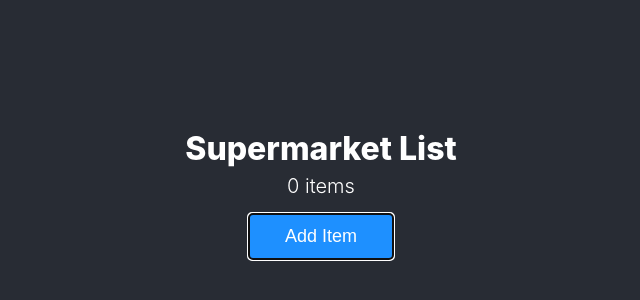
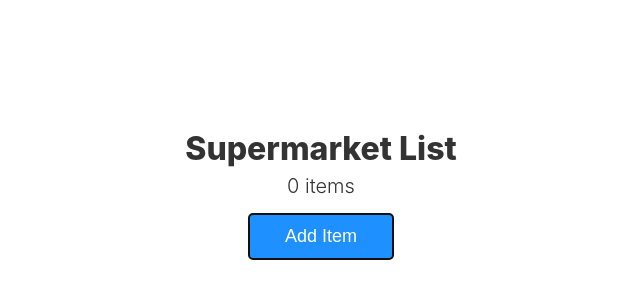
Before and after one commit to julioale21/Tradelhem-Challenge, a React (Create React App) app: page / in a window 1280 px wide. Shown: the part 206-506 px from the top of the page, without its empty margins (319-959 px from the left). Built offline with nearby package versions, Linux system fonts and the light colour scheme.

Commit message:
Update theme.css

```diff
--- a/src/theme.css
+++ b/src/theme.css
@@ -9,13 +9,12 @@ body {
 
 #root {
   text-align: center;
-  background-color: #282c34;
   min-height: 100vh;
   display: flex;
   flex-direction: column;
   align-items: center;
   justify-content: center;
-  color: white;
+  color: #333;
 }
 
 * {
```
